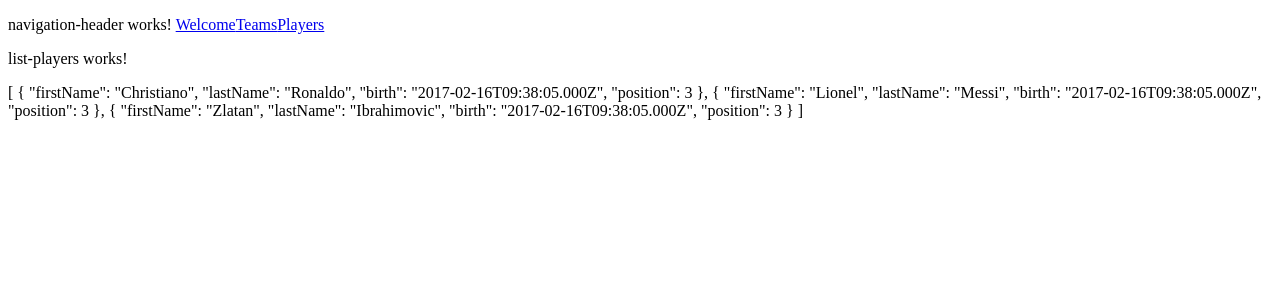
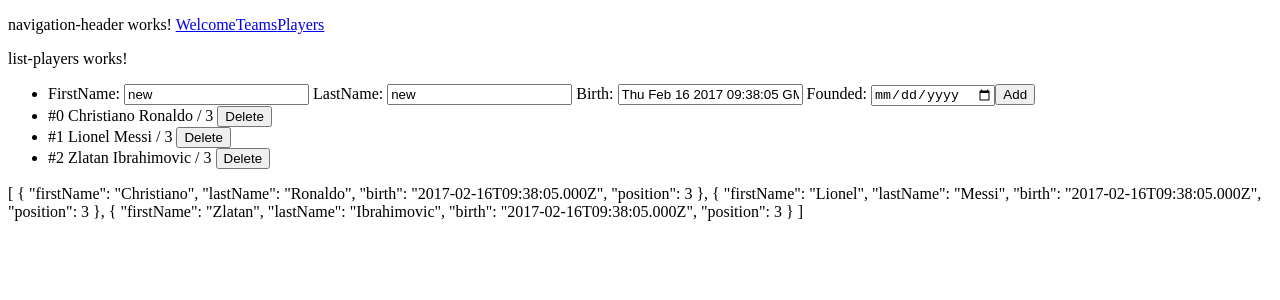
Before and after one commit to istibekesi/football-manager, an Angular app: page /players in a window 1280 px wide. Shown: the top 300 px of the page. Built offline with nearby package versions, Linux system fonts and the light colour scheme.

Commit message:
Add/delete palyers

```diff
--- a/src/app/players/list-players/list-players.component.html
+++ b/src/app/players/list-players/list-players.component.html
@@ -2,4 +2,17 @@
   list-players works!
 </p>
 
+<ul>
+  <li>
+    FirstName: <input type="text" [(ngModel)]="newPlayer.firstName"/>
+    LastName: <input type="text" [(ngModel)]="newPlayer.lastName"/>
+    Birth: <input type="text" [(ngModel)]="newPlayer.birth"/>
+    Founded: <input type="date" [(ngModel)]="newPlayer.position"/>
+    <button (click)="addPlayer()">Add</button>
+  </li>
+  <li *ngFor="let player of players; let i = index;">
+    #{{i}} {{player.firstName}} {{player.lastName}} / {{player.position}} <button (click)="deletePlayer(i)">Delete</button>
+  </li>
+</ul>
+
 {{getPlayers() | json}}
--- a/src/app/players/list-players/list-players.component.ts
+++ b/src/app/players/list-players/list-players.component.ts
@@ -1,5 +1,6 @@
 import { Component, OnInit } from '@angular/core';
 import { DataService } from '../../service/data.service';
+import { Player, PlayerPosition } from '../player';
 
 @Component({
   selector: 'app-list-players',
@@ -8,14 +9,24 @@ import { DataService } from '../../service/data.service';
 })
 export class ListPlayersComponent implements OnInit {
 
+  private newPlayer : Player = {firstName: "new", lastName: "new", birth: new Date(), position : PlayerPosition.goalkeeper};
+  private players : Array<Player>;
+
   constructor(private _dataService: DataService) { }
+
+  ngOnInit() {
+    this.players = this._dataService.getPlayers();
+  }
 
   getPlayers() {
     return this._dataService.getPlayers();
   }
-
-  ngOnInit() {
-
+  addPlayer() {
+    this._dataService.addPlayer(this.newPlayer);
+  }
+  deletePlayer(indexToDelete) {
+    this._dataService.deletePlayer(indexToDelete);
   }
 
+
 }
--- a/src/app/service/data.service.ts
+++ b/src/app/service/data.service.ts
@@ -9,12 +9,10 @@ export class DataService {
 	getTeams() : Array<Team> {
 		return teamsRepo;
 	}
-
     addTeam(newTeam : Team) {
         // Push a new instance of the newTeam object
         teamsRepo.push({name: newTeam.name, country: newTeam.country, founded: newTeam.founded});
     }
-
     deleteTeam(index) {
         teamsRepo.splice(index, 1);
     }
@@ -23,6 +21,14 @@ export class DataService {
     getPlayers() {
 		return playersRepo;
 	}
+    addPlayer(newPlayer : Player) {
+        // Push a new instance of the newTeam object
+        playersRepo.push(Object.assign({}, newPlayer)); // equivalent to old angular.copy()
+    }
+    deletePlayer(index) {
+        playersRepo.splice(index, 1);
+    }
+
 
 }
 
```
